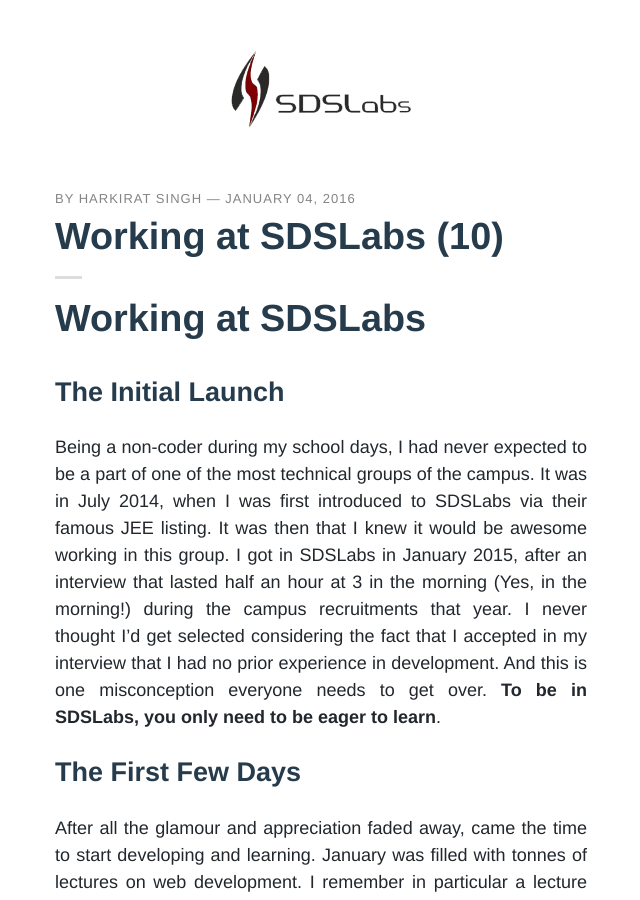
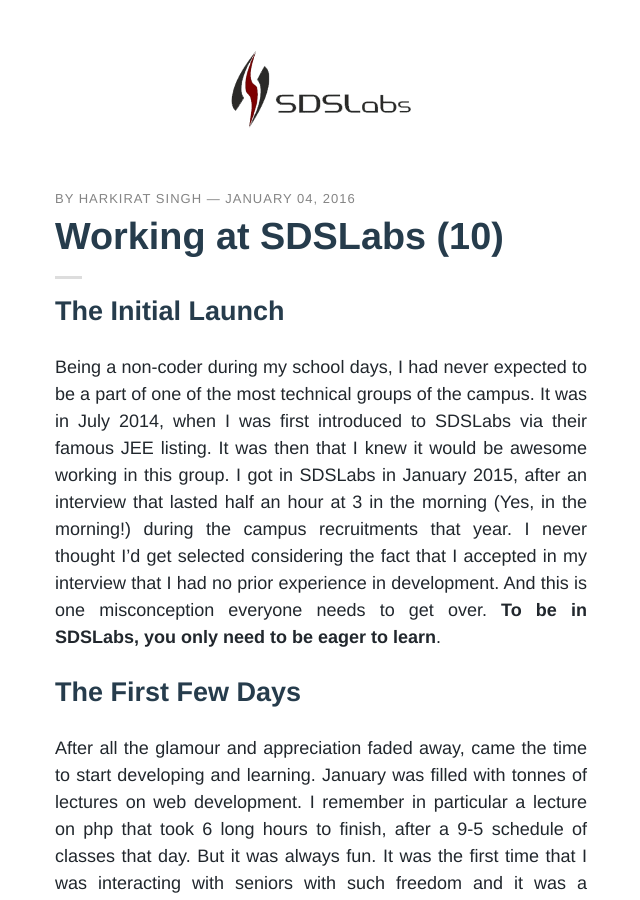
Before and after one commit to sdslabs/sdslabs.github.com, a Jekyll site: the page built from _posts/2016/2016-01-04-working-sdslabs-10.md, in a window 1280 px wide and 900 px high. Shown: the whole window, without its empty margins (319-959 px from the left). Built offline with Jekyll 4.4.1, drawn with Linux system fonts in a browser that asks for light colours; some web fonts are replaced; comment, search, counter and statistics services are not loaded.

Commit message:
removed duplicate title

```diff
--- a/_posts/2016/2016-01-04-working-sdslabs-10.md
+++ b/_posts/2016/2016-01-04-working-sdslabs-10.md
@@ -8,7 +8,6 @@ author:
   bio: Developer, SDSLabs
   image: harkirat.jpg
 ---
-# Working at SDSLabs
 
 ## The Initial Launch
 
```
